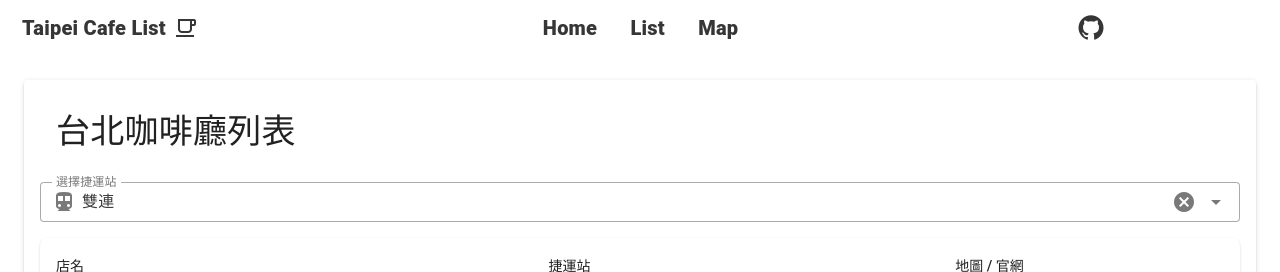
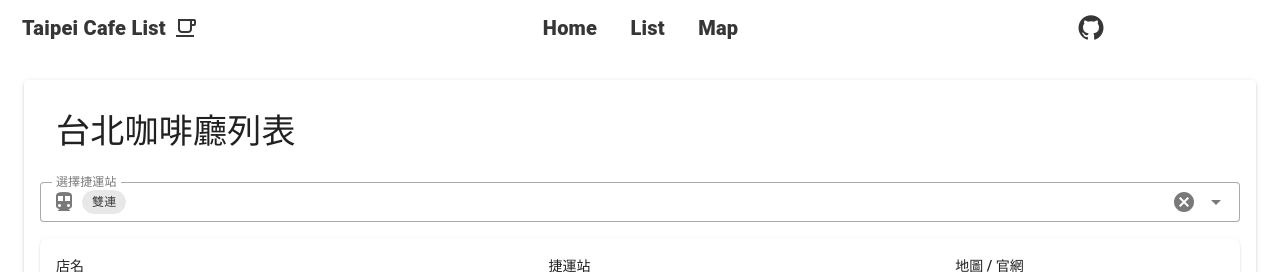
Before and after one commit to TIM56887/tmycafe.github.io, a Vue app: page /#/list in a window 1280 px wide. Shown: the top 272 px of the page. Built offline with nearby package versions, Linux system fonts and the light colour scheme.

Commit message:
feat(list): Update MRT station selection to multiple

```diff
--- a/src/views/list/index.vue
+++ b/src/views/list/index.vue
@@ -171,10 +171,10 @@ const mrtList = [
   { line: 'yellow', name: '新北產業園區' },
 ]
 
-const condition = ref('雙連')
+const selectedStations = ref(['雙連'])
 const coffeeList = computed(() => {
   return data.filter((item) => {
-    return item.mrt.includes(condition.value)
+    return selectedStations.value.some(station => item.mrt.includes(station))
   })
 })
 </script>
@@ -186,13 +186,15 @@ const coffeeList = computed(() => {
         台北咖啡廳列表
       </v-card-title>
       <v-autocomplete
-        v-model="condition"
+        v-model="selectedStations"
         label="選擇捷運站"
         :items="mrtList"
         :item-title="item => item.name"
         :item-value="item => item.name"
         variant="outlined"
         density="compact"
+        multiple
+        chips
         clearable
         auto-select-first
         hide-no-data
```
